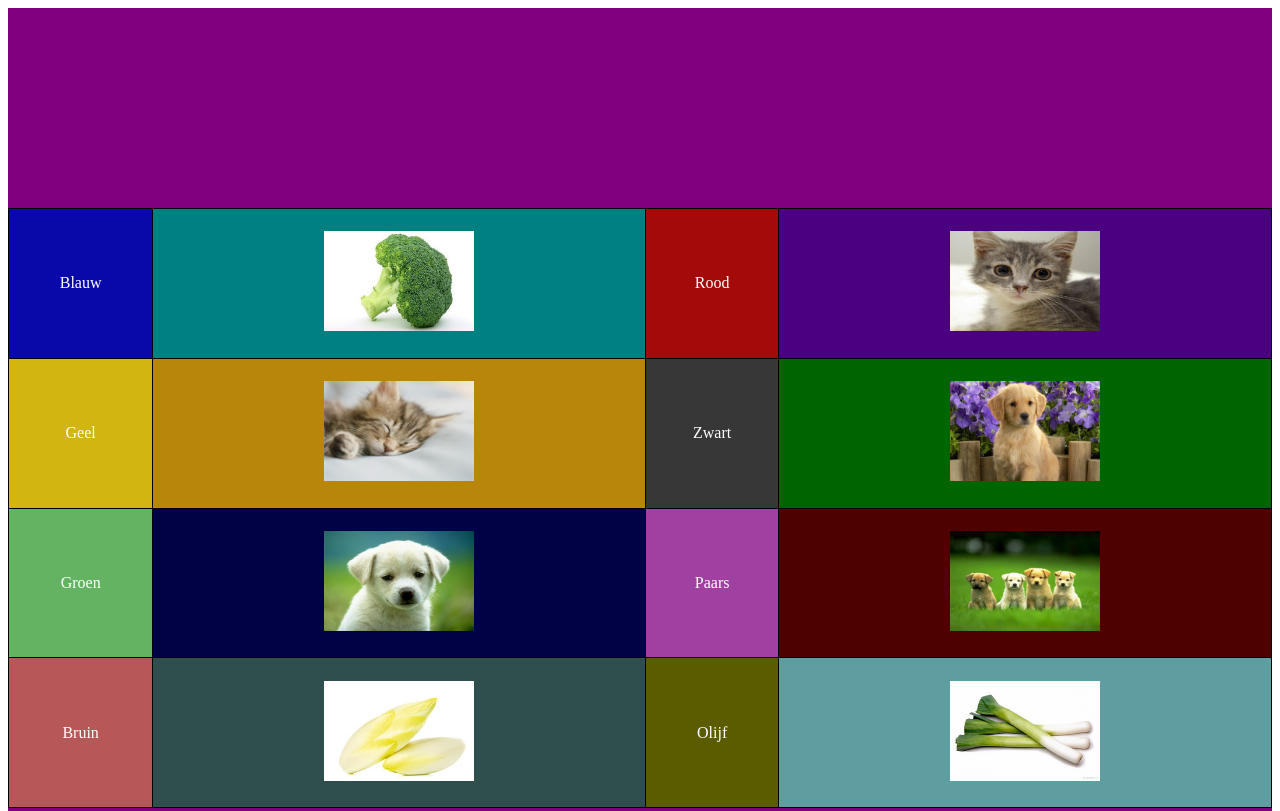
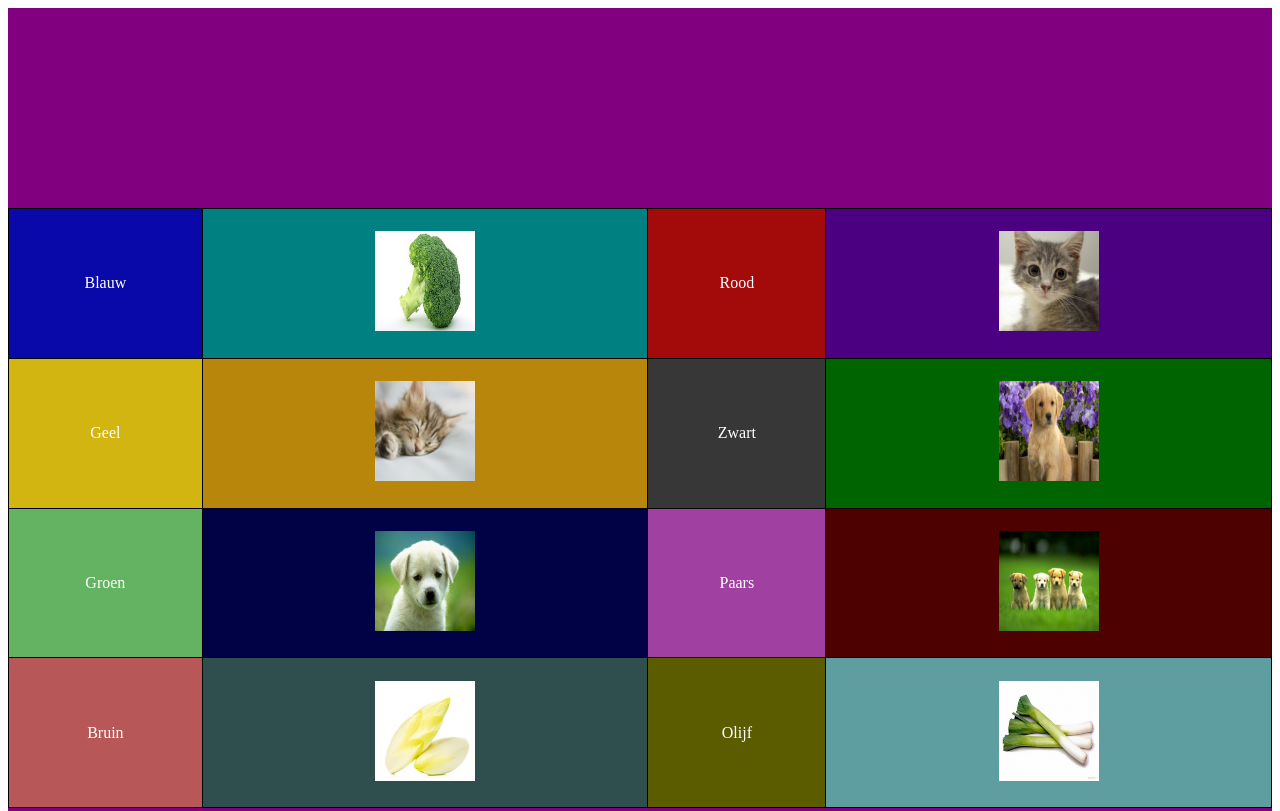
Before and after one commit to Akutenshi22/CSS, a plain HTML site: page Index.html in a window 1280 px wide. Shown: the top 811 px of the page. Drawn offline with Linux system fonts and the light colour scheme.

Commit message:
Update Index.html

```diff
--- a/Index.html
+++ b/Index.html
@@ -13,27 +13,27 @@
         <table class="spreadsheet">
                 <tr>
                     <td id="vakkleur1">Blauw</td>
-                    <td id="vakimg1"><img src="broccoli.jpg" alt="" width="150" height="100"></td>
+                    <td id="vakimg1"><img src="broccoli.jpg" alt="" width="100" height="100"></td>
                     <td id="vakkleur2">Rood</td>
-                    <td id="vakimg2"><img src="kitten2.jpg" alt="" width="150" height="100"></td>
+                    <td id="vakimg2"><img src="kitten2.jpg" alt="" width="100" height="100"></td>
                 </tr>
                 <tr>
                     <td id="vakkleur3">Geel</td>
-                    <td id="vakimg3"><img src="kitten3.jpg" alt="" width="150" height="100"></td>
+                    <td id="vakimg3"><img src="kitten3.jpg" alt="" width="100" height="100"></td>
                     <td id="vakkleur4">Zwart</td>
-                    <td id="vakimg4"><img src="puppy1.jpg" alt="" width="150" height="100"></td>
+                    <td id="vakimg4"><img src="puppy1.jpg" alt="" width="100" height="100"></td>
                 </tr>
                 <tr>
                     <td id="vakkleur5">Groen</td>
-                    <td id="vakimg5"><img src="puppy2.jpg" alt="" width="150" height="100"></td>
+                    <td id="vakimg5"><img src="puppy2.jpg" alt="" width="100" height="100"></td>
                     <td id="vakkleur6">Paars</td>
-                    <td id="vakimg6"><img src="puppy3.jpg" alt="" width="150" height="100"></td>
+                    <td id="vakimg6"><img src="puppy3.jpg" alt="" width="100" height="100"></td>
                 </tr>
                 <tr>
                     <td id="vakkleur7">Bruin</td>
-                    <td id="vakimg7"><img src="witlof.jpg" alt="" width="150" height="100"></td>
+                    <td id="vakimg7"><img src="witlof.jpg" alt="" width="100" height="100"></td>
                     <td id="vakkleur8">Olijf</td>
-                    <td id="vakimg8"><img src="prei.jpg" alt="" width="150" height="100"></td>
+                    <td id="vakimg8"><img src="prei.jpg" alt="" width="100" height="100"></td>
                 </tr>
         </table>
         <footer>
```
